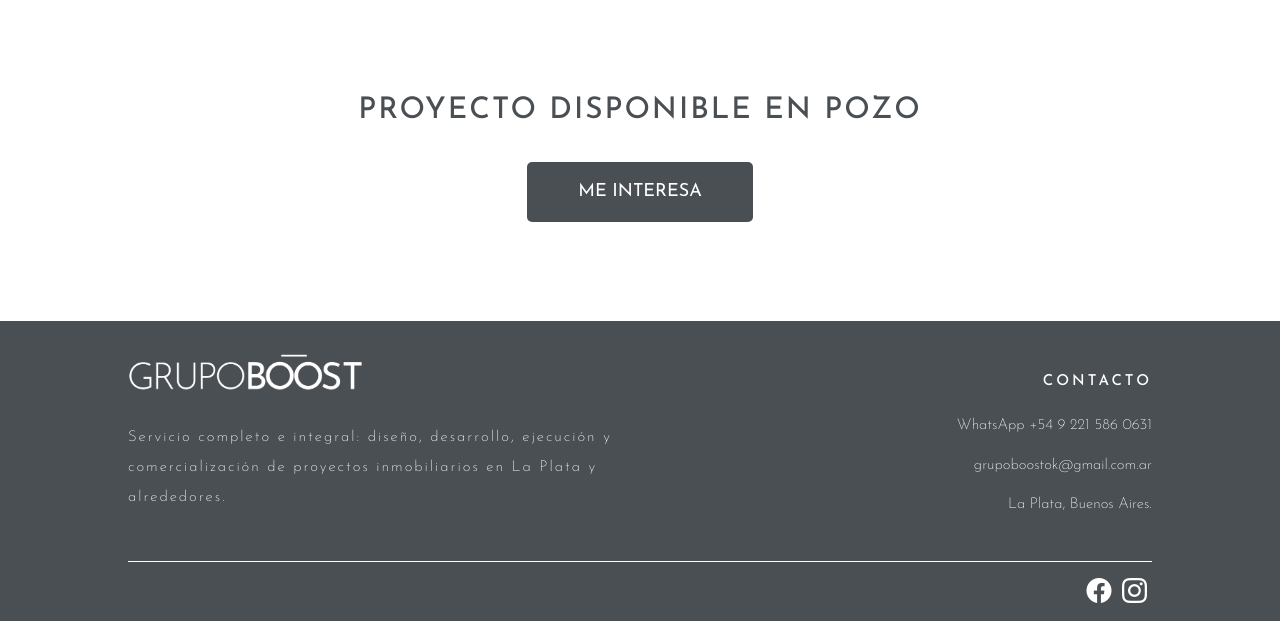
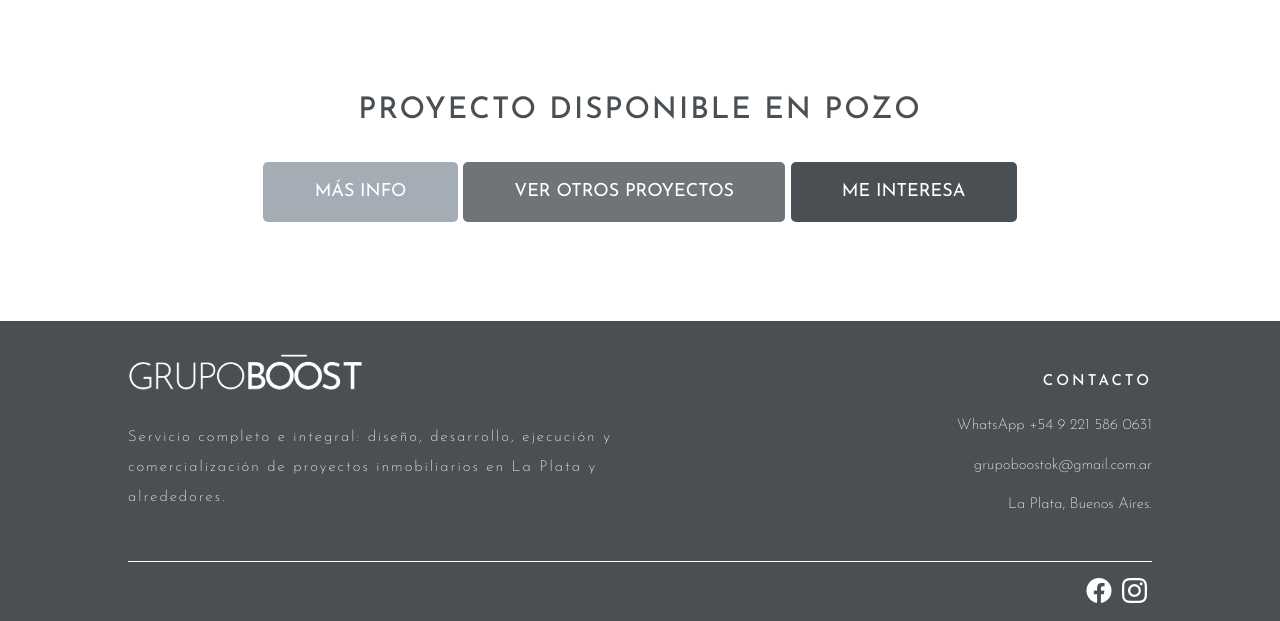
Before and after one commit to GianinaSoloa/proyecto, a website: page html/garden.html in a window 1280 px wide. Shown: the part 3133-3754 px from the top of the page. Drawn offline with nearby package versions, Linux system fonts and the light colour scheme.

```diff
--- a/html/garden.html
+++ b/html/garden.html
@@ -137,6 +137,8 @@
         </div>
         <section class="venta">
             <h3>PROYECTO DISPONIBLE EN POZO</h3>
+            <a class="boton__Info" href="https://issuu.com/gianinasoloa/docs/boost-garden941-folleto-revista/1?ff" target="blank_">MÁS INFO</a>
+            <a class="boton__Proyectos" href="../proyectos.html" target="blank_">VER OTROS PROYECTOS</a>
             <a class="boton" href="https://wa.me/542215860631" target="blank_">ME INTERESA</a>
         </section>
     </main>
--- a/scss/_proyectos.scss
+++ b/scss/_proyectos.scss
@@ -116,6 +116,19 @@
     }
 }
 
+.boton__Info{
+    @extend .boton;
+    background-color: #a4acb6;
+
+}
+
+.boton__Proyectos{
+    @extend .boton;
+    background-color: #6f7477;
+
+}
+
+
 .parrafo h2{
     font-size: 33px;
     font-weight: 200;
```
Also changed, not shown: css/style.css, 1 other file.
